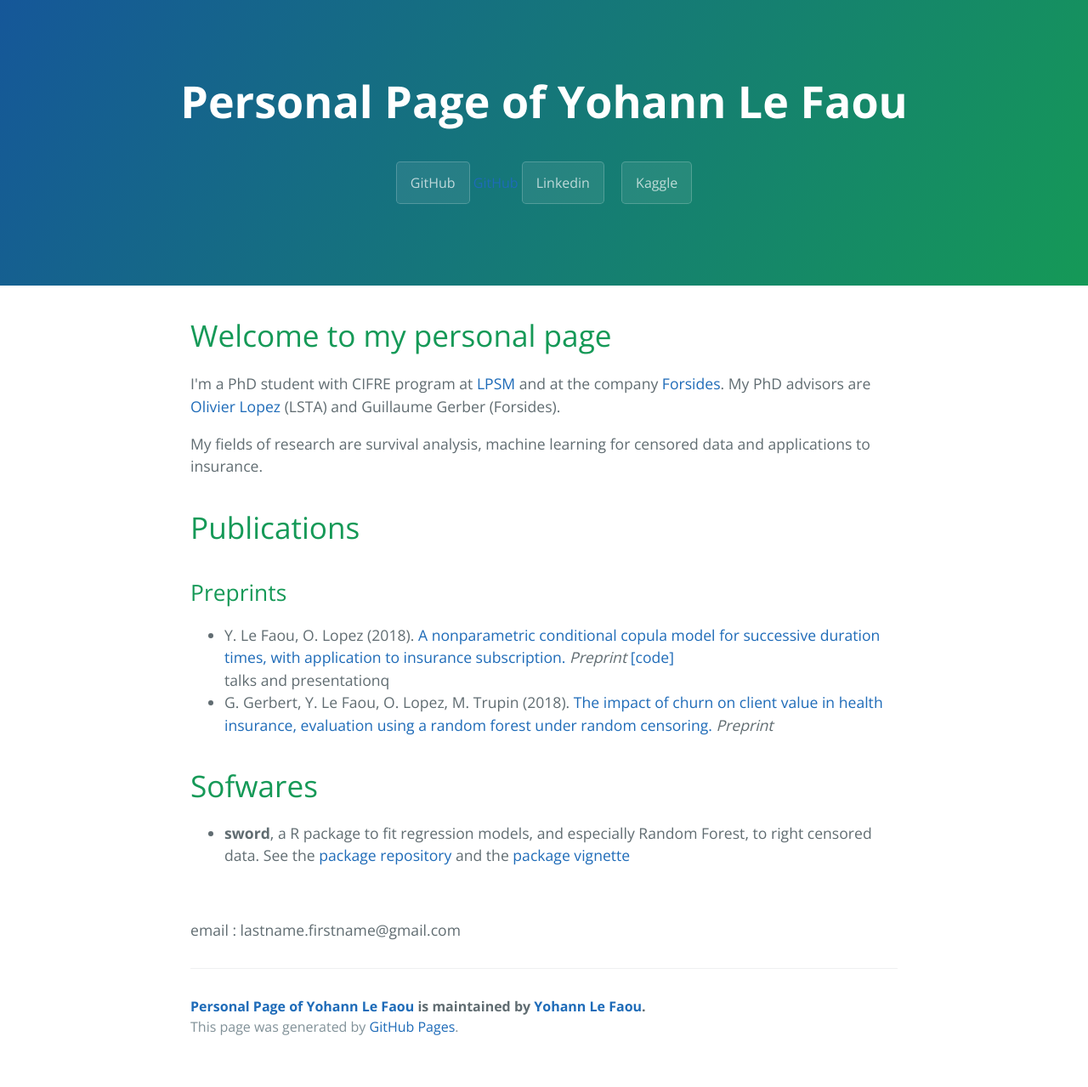
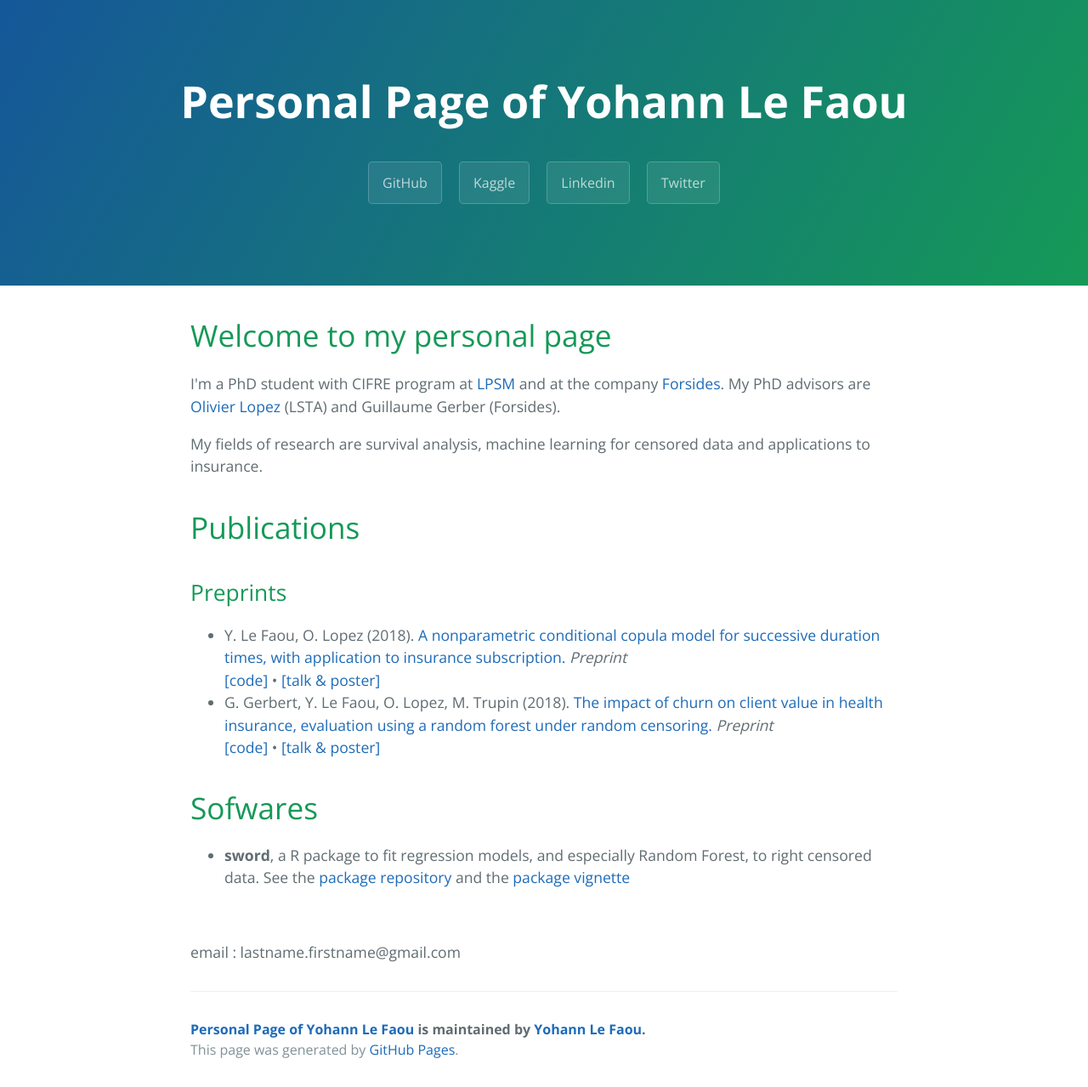
Before and after one commit to YohannLeFaou/YohannLeFaou.github.io, a Jekyll site: the page built from index.html, in a window 1280 px wide. Shown: the whole page at 85% size. Built offline with Jekyll 4.4.1, drawn with Linux system fonts in a browser that asks for light colours; the list of posts is cut into pages by our own code; before the commit the page ends 1252 px from its top, so only the background shows below that.

Commit message:
update website

```diff
--- a/_includes/page-header.html
+++ b/_includes/page-header.html
@@ -2,9 +2,9 @@
   <h1 class="project-name">{{ site.title }}</h1>
   <h2 class="project-tagline">{{ site.tagline }}</h2>
   <a href="https://github.com/YohannLeFaou" class="btn">GitHub</a>
-  <a href="https://github.com/YohannLeFaou" class="icon fa-github alt"><span class="label">GitHub</span></a>
+  <a href="https://www.kaggle.com/yooona" class="btn">Kaggle</a>
   <a href="https://linkedin.com/in/yohann-le-faou-5a1a0b108" class="btn">Linkedin</a>
-  <a href="https://www.kaggle.com/yooona" class="btn">Kaggle</a>
+  <a href="https://twitter.com/YnLeFa" class="btn">Twitter</a>
 
 
   <script>/*
--- a/index.html
+++ b/index.html
@@ -6,16 +6,18 @@ title: {{Personal Page of Yohann Le Faou}}
 <!DOCTYPE html>
 <html lang="en-us">
   <head>
+    <title>Webpage of Yohann Le Faou</title>
     <meta charset="UTF-8">
-    <title>Main</title>
     <meta name="viewport" content="width=device-width, initial-scale=1">
+    <meta name="author" content="Yohann Le Faou" />
+    <meta name="description" content="Webpage of Yohann Le Faou, PhD student at Sorbonne Université" />
     <meta name="theme-color" content="#157878">
-    <link rel="stylesheet" href="css/normalize.css">
     <link href='https://fonts.googleapis.com/css?family=Open+Sans:400,700' rel='stylesheet' type='text/css'>
     <link rel="stylesheet" href="css/cayman.css">
   </head>
 
   <body>
+
     <div id="home">
       <h1>Welcome to my personal page</h1>
       <p>I'm a PhD student with CIFRE program at <a href="http://www.lpsm.paris">LPSM</a> and at the company <a href="http://www.forsides.fr/">Forsides</a>. My PhD advisors are <a href = "https://sites.google.com/site/olivierlopezcrest/">Olivier Lopez</a> (LSTA) and Guillaume Gerber (Forsides).</p>
@@ -35,8 +37,16 @@ title: {{Personal Page of Yohann Le Faou}}
       <h1>Publications</h1>
       <h2>Preprints</h2>
       <ul>
-          <li>Y. Le Faou, O. Lopez (2018). <a href="{{ site.url }}/downloads/Article__A_nonparametric_conditional_copula_model_for_successive_duration_times__with_application_to_insurance_subscription.pdf">A nonparametric conditional copula model for successive duration times, with application to insurance subscription.</a> <i>Preprint</i> <a href="https://github.com/YohannLeFaou/copula-successive-duration-times">[code]</a> </a></br> talks and presentationq</li>
-          <li>G. Gerbert, Y. Le Faou, O. Lopez, M. Trupin (2018). <a href="https://hal.archives-ouvertes.fr/hal-01807623">The impact of churn on client value in health insurance, evaluation using a random forest under random censoring.</a> <i>Preprint</i></li>
+          <li>Y. Le Faou, O. Lopez (2018). <a href="/publications/2018-copula-successive-censored-times/Article__A_nonparametric_conditional_copula_model_for_successive_duration_times__with_application_to_insurance_subscription.pdf">A nonparametric conditional copula model for successive duration times, with application to insurance subscription.</a> <i>Preprint</i>
+              <br>
+              <a href="https://github.com/YohannLeFaou/copula-successive-duration-times">[code]</a> &bull;
+              <a href="/publications/2018-copula-successive-censored-times">[talk &amp; poster]</a>
+          </li>
+          <li>G. Gerbert, Y. Le Faou, O. Lopez, M. Trupin (2018). <a href="https://hal.archives-ouvertes.fr/hal-01807623">The impact of churn on client value in health insurance, evaluation using a random forest under random censoring.</a> <i>Preprint</i>
+              <br>
+              <a href="https://github.com/YohannLeFaou/impact-churn-health-insurance">[code]</a> &bull;
+              <a href="/publications/2018-RF-censored">[talk &amp; poster] </a>
+          </li>
       </ul>
 
       <script>/*
```
Also changed, not shown: 11 other files.
